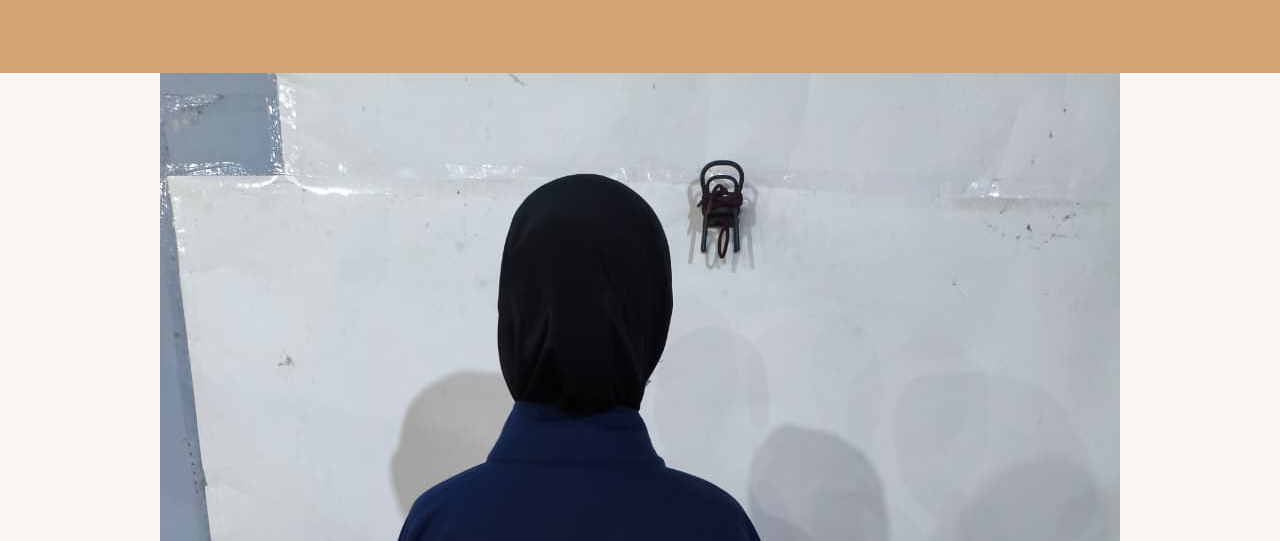
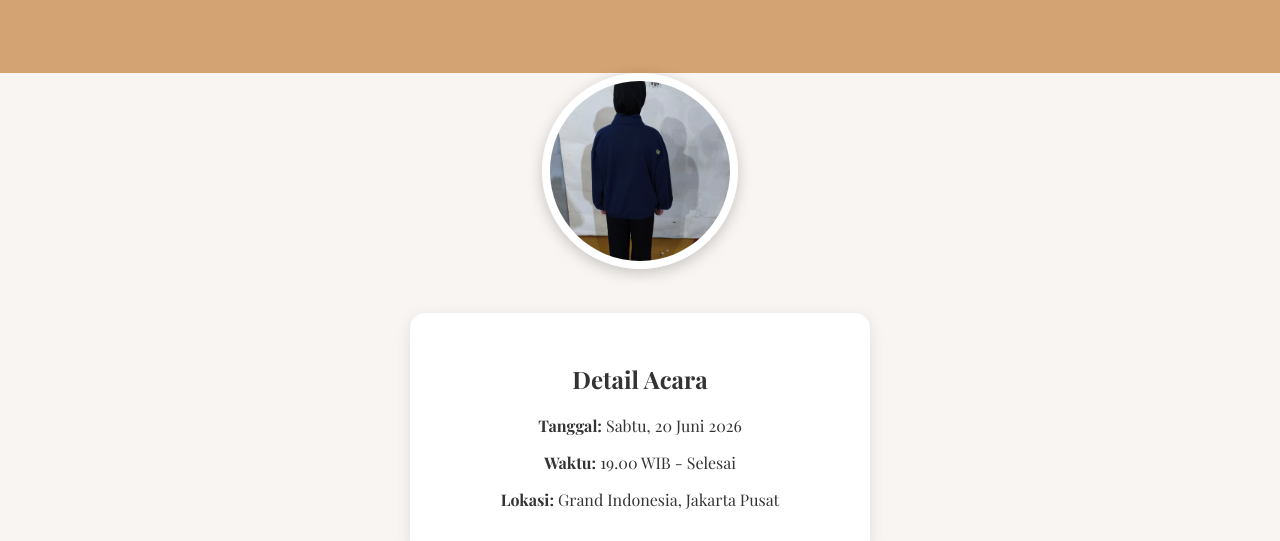
Before and after one commit to epong-69/undangan-mark1, a plain HTML site: page index.html in a window 1280 px wide. Shown: the part 259-800 px from the top of the page. Drawn offline with nearby package versions, Linux system fonts and the light colour scheme; a web font is replaced by a local one.

Commit message:
style.css

```diff
--- a/style.css
+++ b/style.css
@@ -35,3 +35,16 @@
     border-radius: 15px;       /* Membuat sudut kotak melengkung */
     box-shadow: 0 4px 15px rgba(0, 0, 0, 0.1); /* Memberikan efek bayangan halus */
 }
+}
+.foto-container {
+    margin-top: -50px; /* Membuat foto sedikit tumpang tindih ke atas header */
+    margin-bottom: 20px;
+}
+.foto-pengantin {
+    width: 180px;            /* Atur lebar foto */
+    height: 180px;           /* Atur tinggi agar sama dengan lebar (kotak) */
+    object-fit: cover;       /* Memastikan gambar terpotong rapi, tidak gepeng/tarik */
+    border-radius: 50%;      /* Membuat foto menjadi berbentuk BULAT sempurna */
+    border: 8px solid white; /* Memberikan bingkai putih tebal seperti pigura */
+    box-shadow: 0 4px 15px rgba(0, 0, 0, 0.2); /* Memberikan efek bayangan lembut agar foto "pop up" */
+}
```
